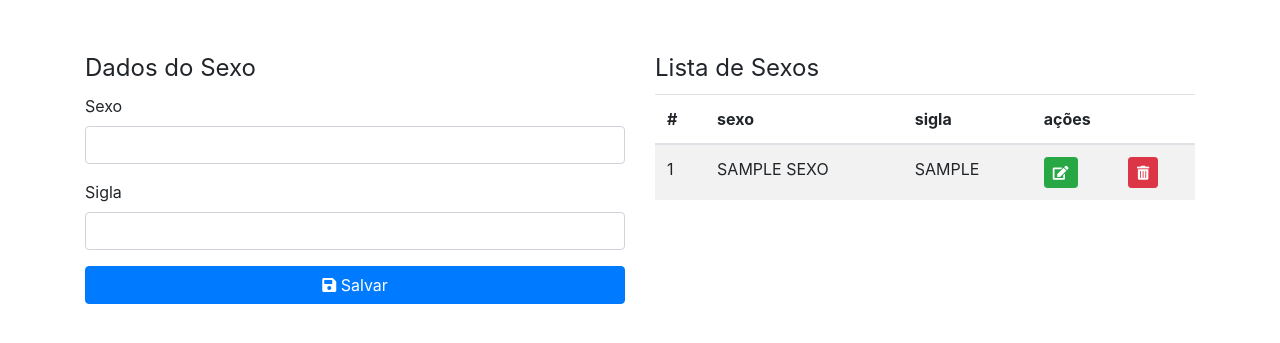
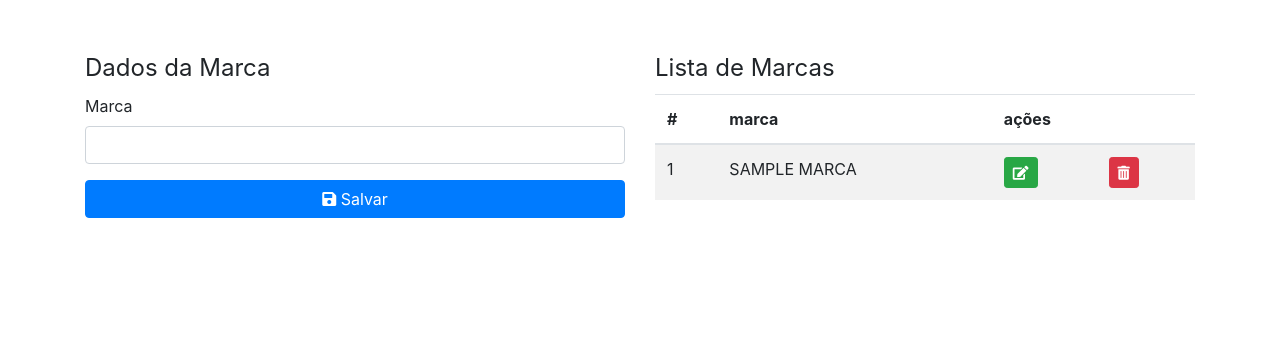
Before and after one commit to weskleymb/loja-php-manha, a PHP site: page /marca/index.php in a window 1280 px wide. Shown: the top 343 px of the page. Run offline with PHP 8.4, Linux system fonts and the light colour scheme; tables that the repository leaves empty or names only in its code hold one stand-in row (values such as "Sample post").

Commit message:
commit inicial

```diff
--- a/marca/index.php
+++ b/marca/index.php
@@ -1,25 +1,24 @@
-<?php require_once(__DIR__ . "/../classes/modelo/Sexo.class.php"); ?>
-<?php require_once(__DIR__ . "/../classes/dao/SexoDAO.class.php"); ?>
+<?php require_once(__DIR__ . "/../classes/modelo/Marca.class.php"); ?>
+<?php require_once(__DIR__ . "/../classes/dao/MarcaDAO.class.php"); ?>
 <?php
-$dao = new SexoDAO();
-$sexo = new Sexo();
+$dao = new MarcaDAO();
+$marca = new Marca();
 if (isset($_POST['salvar']) && $_POST['salvar'] == 'salvar') {
-    $sexo->setNome($_POST['sexo']);
-    $sexo->setSigla($_POST['sigla']);
+    $marca->setNome($_POST['marca']);
     if ($_POST['id'] != '') {
-        $sexo->setId($_POST['id']);
+        $marca->setId($_POST['id']);
     }
-    $dao->save($sexo);
+    $dao->save($marca);
     header('location: index.php');
 }
 if (isset($_POST['editar']) && $_POST['editar'] == 'editar') {
-    $sexo = $dao->findById($_POST['id']);
+    $marca = $dao->findById($_POST['id']);
 }
 if (isset($_POST['remover']) && $_POST['remover'] == 'remover') {
     $dao->remove($_POST['id']);
     header('location: index.php');
 }
-$sexos = $dao->findAll();
+$marcas = $dao->findAll();
 ?>
 <!DOCTYPE html>
 <html lang="pt-br">
@@ -35,16 +34,12 @@ $sexos = $dao->findAll();
         <div class="row" style="margin-top: 50px;">
             <div class="col-6"><!-- form -->
                 <fieldset>
-                    <legend>Dados do Sexo</legend>
+                    <legend>Dados da Marca</legend>
                     <form action="index.php" method="post">
-                        <input type="hidden" name="id" value="<?=$sexo->getId();?>">
+                        <input type="hidden" name="id" value="<?=$marca->getId();?>">
                         <div class="form-group">
-                            <label for="sexo">Sexo</label>
-                            <input type="text" class="form-control" name="sexo" id="sexo" maxlength="12" required value="<?=$sexo->getNome();?>">
-                        </div>
-                        <div class="form-group">
-                            <label for="sigla">Sigla</label>
-                            <input type="text" class="form-control" name="sigla" id="sigla" maxlength="1" required value="<?=$sexo->getSigla();?>">
+                            <label for="marca">Marca</label>
+                            <input type="text" class="form-control" name="marca" id="marca" maxlength="12" required value="<?=$marca->getNome();?>">
                         </div>
                         <div class="form-group">
                             <button type="submit" class="btn btn-primary btn-block" name="salvar" value="salvar">
@@ -56,31 +51,29 @@ $sexos = $dao->findAll();
             </div>
             <div class="col-6"><!-- table -->
                 <fieldset>
-                    <legend>Lista de Sexos</legend>
+                    <legend>Lista de Marcas</legend>
                     <table class="table table-striped table-hover">
                         <thead>
                             <tr>
                                 <th>#</th>
-                                <th>sexo</th>
-                                <th>sigla</th>
+                                <th>marca</th>
                                 <th colspan="2">ações</th>
                             </tr>
                         </thead>
                         <tbody>
-                            <?php foreach($sexos as $sexo): ?>
+                            <?php foreach($marcas as $marca): ?>
                                 <tr>
-                                    <td><?=$sexo->getId();?></td>
-                                    <td><?=$sexo->getNome();?></td>
-                                    <td><?=$sexo->getSigla();?></td>
+                                    <td><?=$marca->getId();?></td>
+                                    <td><?=$marca->getNome();?></td>
                                     <td>
                                         <form action="index.php" method="post">
-                                            <input type="hidden" name="id" value="<?=$sexo->getId();?>">
+                                            <input type="hidden" name="id" value="<?=$marca->getId();?>">
                                             <button type="submit" class="btn btn-sm btn-success" name="editar" value="editar"><i class="fas fa-edit"></i></button>
                                         </form>
                                     </td>
                                     <td>
                                         <form action="index.php" method="post">
-                                            <input type="hidden" name="id" value="<?=$sexo->getId();?>">
+                                            <input type="hidden" name="id" value="<?=$marca->getId();?>">
                                             <button type="submit" class="btn btn-sm btn-danger" name="remover" value="remover"><i class="fas fa-trash-alt"></i></button>
                                         </form>
                                     </td>
```
